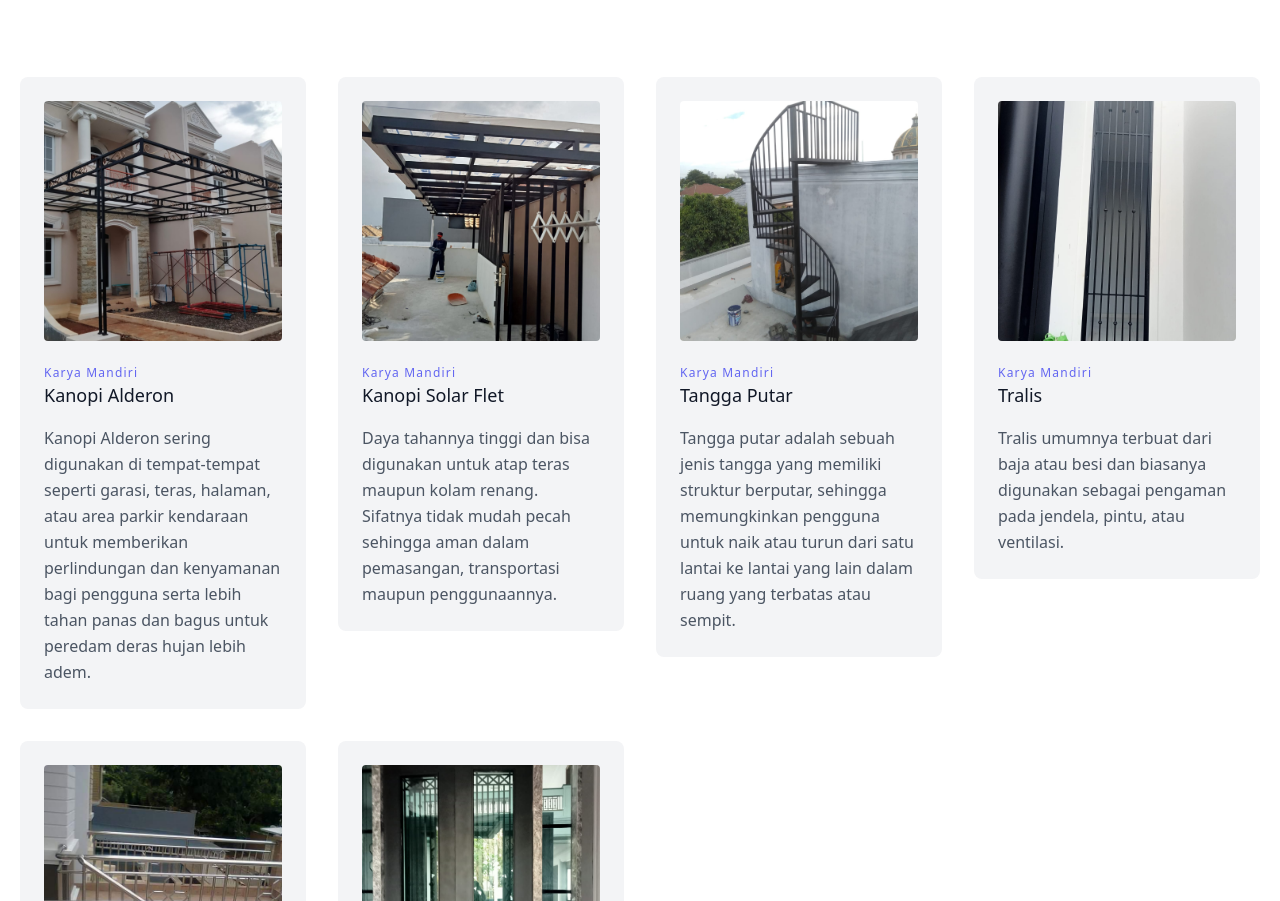
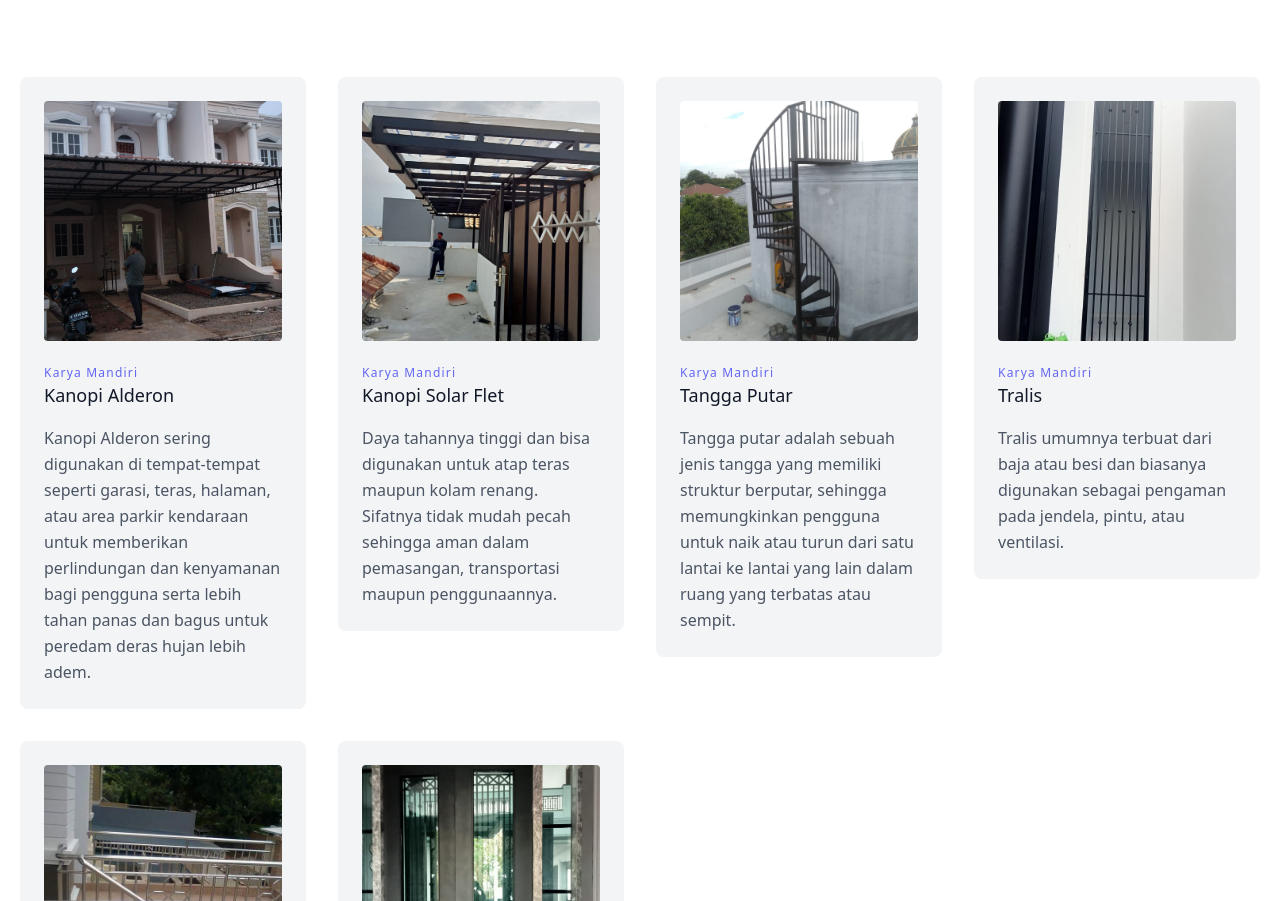
Before and after one commit to kgswhy/Bengkel, a website: page Index.html in a window 1280 px wide. Shown: the part 956-1857 px from the top of the page. Drawn offline with Linux system fonts and the light colour scheme.

Commit message:
fix image

```diff
--- a/Index.html
+++ b/Index.html
@@ -57,7 +57,7 @@
       <div class="flex flex-wrap -m-4">
       <div class="xl:w-1/4 md:w-1/2 p-4">
         <div class="bg-gray-100 p-6 rounded-lg">
-          <img class="h-60 rounded w-full object-cover object-center mb-6" src="/assets/Gambar 1.png" alt="content">
+          <img class="h-60 rounded w-full object-cover object-center mb-6" src="/assets/kanopi alderon.jpg" alt="content">
           <h3 class="tracking-widest text-indigo-500 text-xs font-medium title-font">Karya Mandiri</h3>
           <h2 class="text-lg text-gray-900 font-medium title-font mb-4">Kanopi Alderon</h2>
           <p class="leading-relaxed text-base">
```
Also changed, not shown: assets/kanopi alderon.jpg (added).
